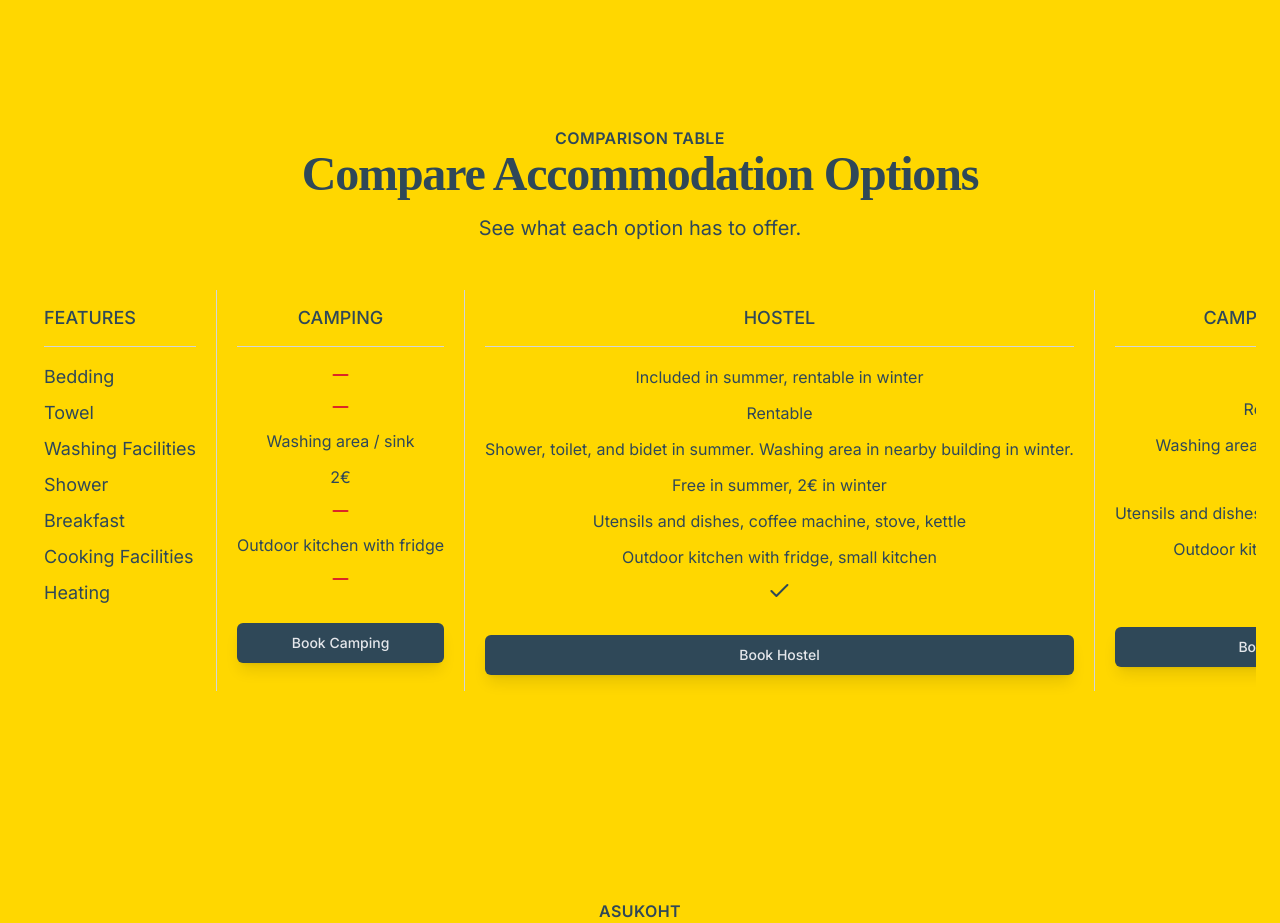
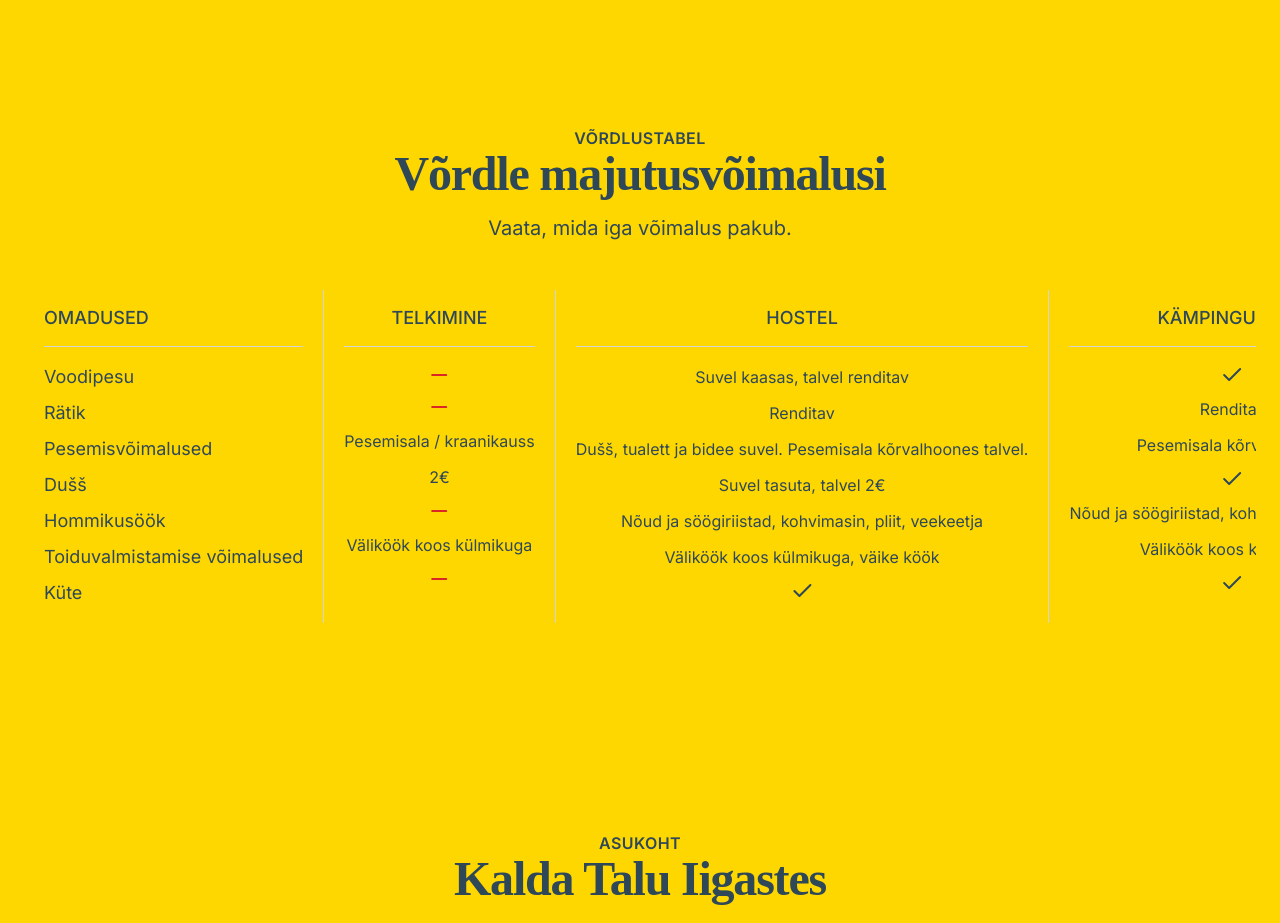
Before and after one commit to 77ccreed/kalda-next, a Next.js app: page /et in a window 1280 px wide. Shown: the part 3900-4823 px from the top of the page. Built offline with nearby package versions, Linux system fonts and the light colour scheme.

Commit message:
Võrdlusandmete tabel - tõlked eesti keeles

```diff
--- a/messages/et.json
+++ b/messages/et.json
@@ -135,6 +135,58 @@
           "readMoreHref": "/majutus/puhkemaja"
         }
       }
+    },
+    "Comparison": {
+      "header": {
+        "title": "Võrdle majutusvõimalusi",
+        "subtitle": "Vaata, mida iga võimalus pakub.",
+        "tagline": "Võrdlustabel"
+      },
+      "columns": {
+        "features": {
+          "title": "Omadused",
+          "items": [
+            "Voodipesu",
+            "Rätik",
+            "Pesemisvõimalused",
+            "Dušš",
+            "Hommikusöök",
+            "Toiduvalmistamise võimalused",
+            "Küte"
+          ]
+        },
+        "camping": {
+          "title": "Telkimine",
+          "items": ["Pesemisala / kraanikauss", "2€", "Väliköök koos külmikuga"]
+        },
+        "hostel": {
+          "title": "Hostel",
+          "items": [
+            "Suvel kaasas, talvel renditav",
+            "Renditav",
+            "Dušš, tualett ja bidee suvel. Pesemisala kõrvalhoones talvel.",
+            "Suvel tasuta, talvel 2€",
+            "Nõud ja söögiriistad, kohvimasin, pliit, veekeetja",
+            "Väliköök koos külmikuga, väike köök"
+          ]
+        },
+        "campingCabin": {
+          "title": "Kämpingumaja",
+          "items": [
+            "Renditav",
+            "Pesemisala kõrvalhoones",
+            "Nõud ja söögiriistad, kohvimasin, veekeetja",
+            "Väliköök koos külmikuga"
+          ]
+        },
+        "room": {
+          "title": "Tuba",
+          "items": [
+            "Kraanikauss toas, tualett ja dušš koridoris",
+            "Köök ja külmik, minibaar toas"
+          ]
+        }
+      }
     }
   },
 
--- a/src/app/[locale]/page.tsx
+++ b/src/app/[locale]/page.tsx
@@ -260,90 +260,70 @@ export default function IndexPage({ params: { locale } }: Props) {
 
   const comparisonData = {
     header: {
-      title: "Compare Accommodation Options",
-      subtitle: "See what each option has to offer.",
-      tagline: "Comparison Table"
+      title: t('Comparison.header.title'),
+      subtitle: t('Comparison.header.subtitle'),
+      tagline: t('Comparison.header.tagline')
     },
     columns: [
       {
-        title: "Features",
+        title: t('Comparison.columns.features.title'),
         items: [
-          "Bedding",
-          "Towel",
-          "Washing Facilities",
-          "Shower",
-          "Breakfast",
-          "Cooking Facilities",
-          "Heating"
+          t('Comparison.columns.features.items.0'),
+          t('Comparison.columns.features.items.1'),
+          t('Comparison.columns.features.items.2'),
+          t('Comparison.columns.features.items.3'),
+          t('Comparison.columns.features.items.4'),
+          t('Comparison.columns.features.items.5'),
+          t('Comparison.columns.features.items.6')
         ]
       },
       {
-        title: "Camping",
+        title: t('Comparison.columns.camping.title'),
         items: [
           "✗",
           "✗",
-          "Washing area / sink",
-          "2€",
+          t('Comparison.columns.camping.items.0'),
+          t('Comparison.columns.camping.items.1'),
           "✗",
-          "Outdoor kitchen with fridge",
+          t('Comparison.columns.camping.items.2'),
           "✗"
-        ],
-        callToAction: {
-          text: "Book Camping",
-          href: "/booking/camping",
-          targetBlank: false
-        }
+        ]
       },
       {
-        title: "Hostel",
+        title: t('Comparison.columns.hostel.title'),
         items: [
-          "Included in summer, rentable in winter",
-          "Rentable",
-          "Shower, toilet, and bidet in summer. Washing area in nearby building in winter.",
-          "Free in summer, 2€ in winter",
-          "Utensils and dishes, coffee machine, stove, kettle",
-          "Outdoor kitchen with fridge, small kitchen",
+          t('Comparison.columns.hostel.items.0'),
+          t('Comparison.columns.hostel.items.1'),
+          t('Comparison.columns.hostel.items.2'),
+          t('Comparison.columns.hostel.items.3'),
+          t('Comparison.columns.hostel.items.4'),
+          t('Comparison.columns.hostel.items.5'),
           "✓"
-        ],
-        callToAction: {
-          text: "Book Hostel",
-          href: "/booking/hostel",
-          targetBlank: false
-        }
+        ]
       },
       {
-        title: "Camping Cabin",
+        title: t('Comparison.columns.campingCabin.title'),
         items: [
           "✓",
-          "Rentable",
-          "Washing area in nearby building",
+          t('Comparison.columns.campingCabin.items.0'),
+          t('Comparison.columns.campingCabin.items.1'),
           "✓",
-          "Utensils and dishes, coffee machine, kettle",
-          "Outdoor kitchen with fridge",
+          t('Comparison.columns.campingCabin.items.2'),
+          t('Comparison.columns.campingCabin.items.3'),
           "✓"
-        ],
-        callToAction: {
-          text: "Book Cabin",
-          href: "/booking/camping-cabin",
-          targetBlank: false
-        }
+        ]
       },
       {
-        title: "Room",
+        title: t('Comparison.columns.room.title'),
         items: [
           "✓",
           "✓",
-          "Sink in room, toilet and shower in corridor",
+          t('Comparison.columns.room.items.0'),
           "✓",
-          "Kitchen and fridge, minibar in room",
+          t('Comparison.columns.room.items.1'),
           "✓",
           "✓"
-        ],
-        callToAction: {
-          text: "Book Room",
-          href: "/booking/room",
-          targetBlank: false
-        }
+        ]
       }
     ]
   };
```
